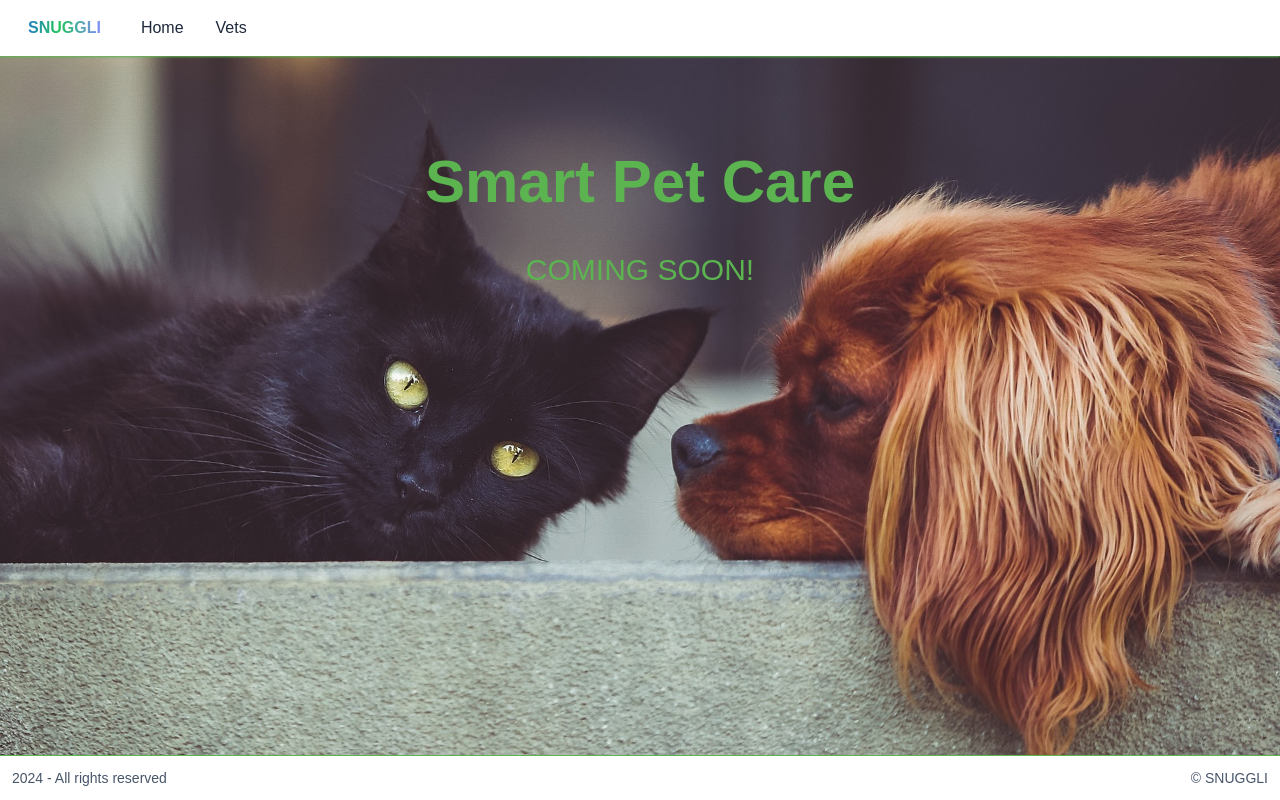
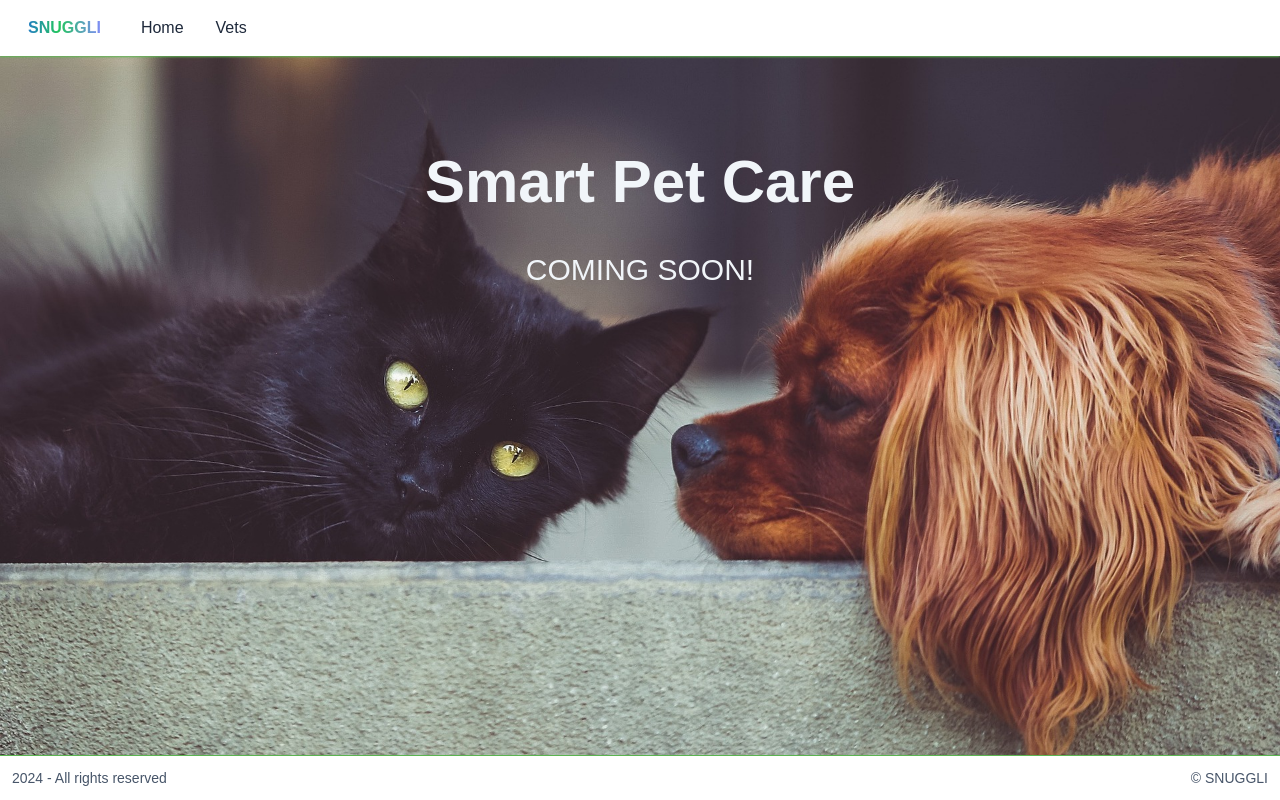
Before and after one commit to hveerara/snuggli, a Next.js app: page / in a window 1280 px wide. Built offline with nearby package versions, Linux system fonts and the light colour scheme.

Commit message:
More Style changes

```diff
--- a/app/_components/Subscribe.jsx
+++ b/app/_components/Subscribe.jsx
@@ -165,7 +165,7 @@ function Subscribe() {
           <div className="px-3 py-2 rounded-md flex justify-center items-center">
             <button
               type="submit"
-              className="w-3/4 rounded-xl px-3 py-2 font-medium lg:font-bold xl:font-bold text-slate-800 bg-design"
+              className="w-3/4 rounded-xl px-3 py-2 font-medium lg:font-bold xl:font-bold text-slate-800 bg-design cursor-pointer"
             >
               Sign Up!
             </button>
--- a/app/page.jsx
+++ b/app/page.jsx
@@ -17,10 +17,10 @@ function Page() {
         priority={true}
       />
       <div className="flex flex-col items-center justify-center pt-24">
-        <h3 className="text-3xl font-bold lg:font-bold lg:text-6xl text-center text-design">
+        <h3 className="text-3xl font-bold lg:font-bold lg:text-6xl text-center text-slate-100">
           Smart Pet Care
         </h3>
-        <h4 className="mt-10 text-xl font-medium lg:font-medium lg:text-3xl text-center text-design">
+        <h4 className="mt-10 text-xl font-medium lg:font-medium lg:text-3xl text-center text-slate-100">
           COMING SOON!
         </h4>
       </div>
```
